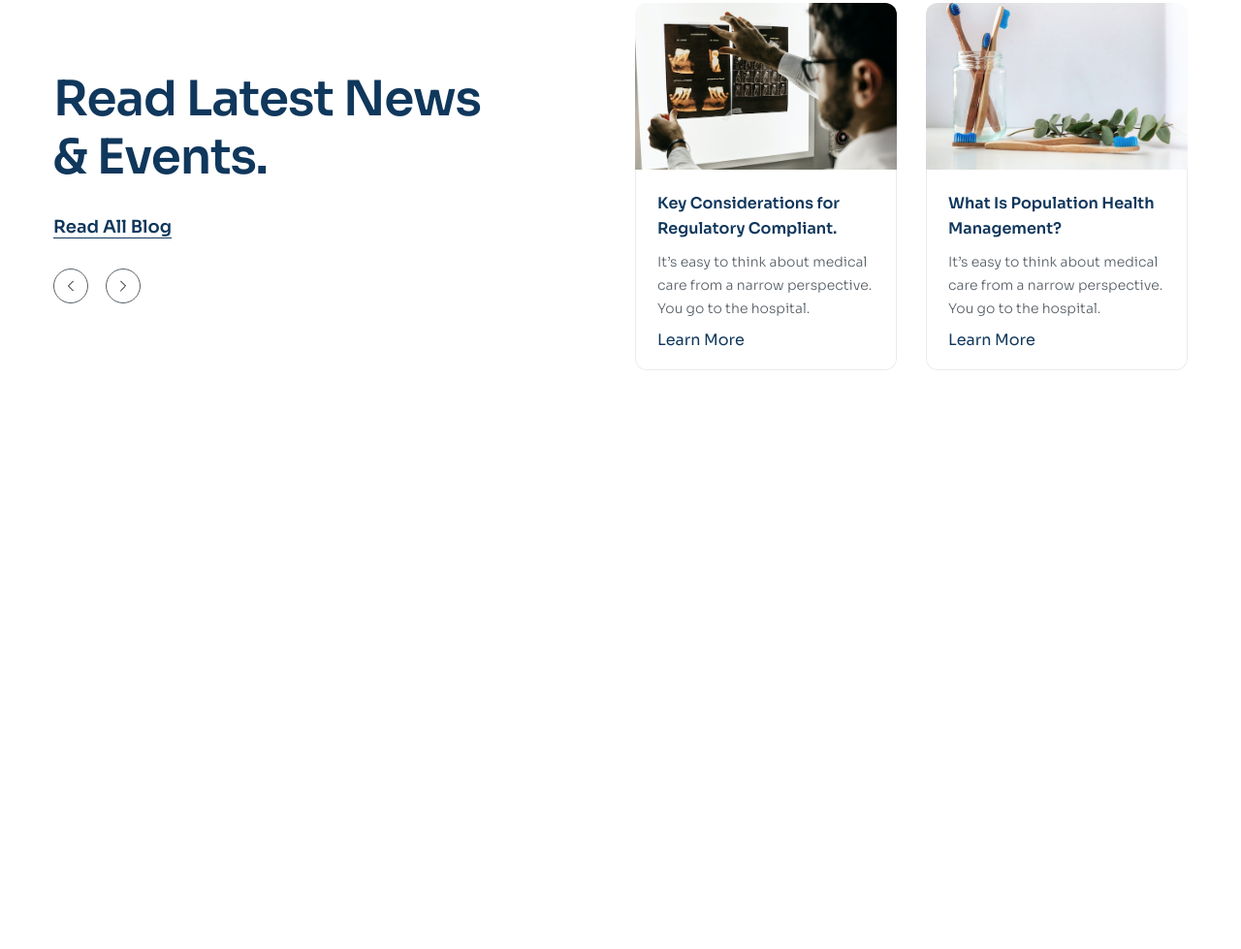
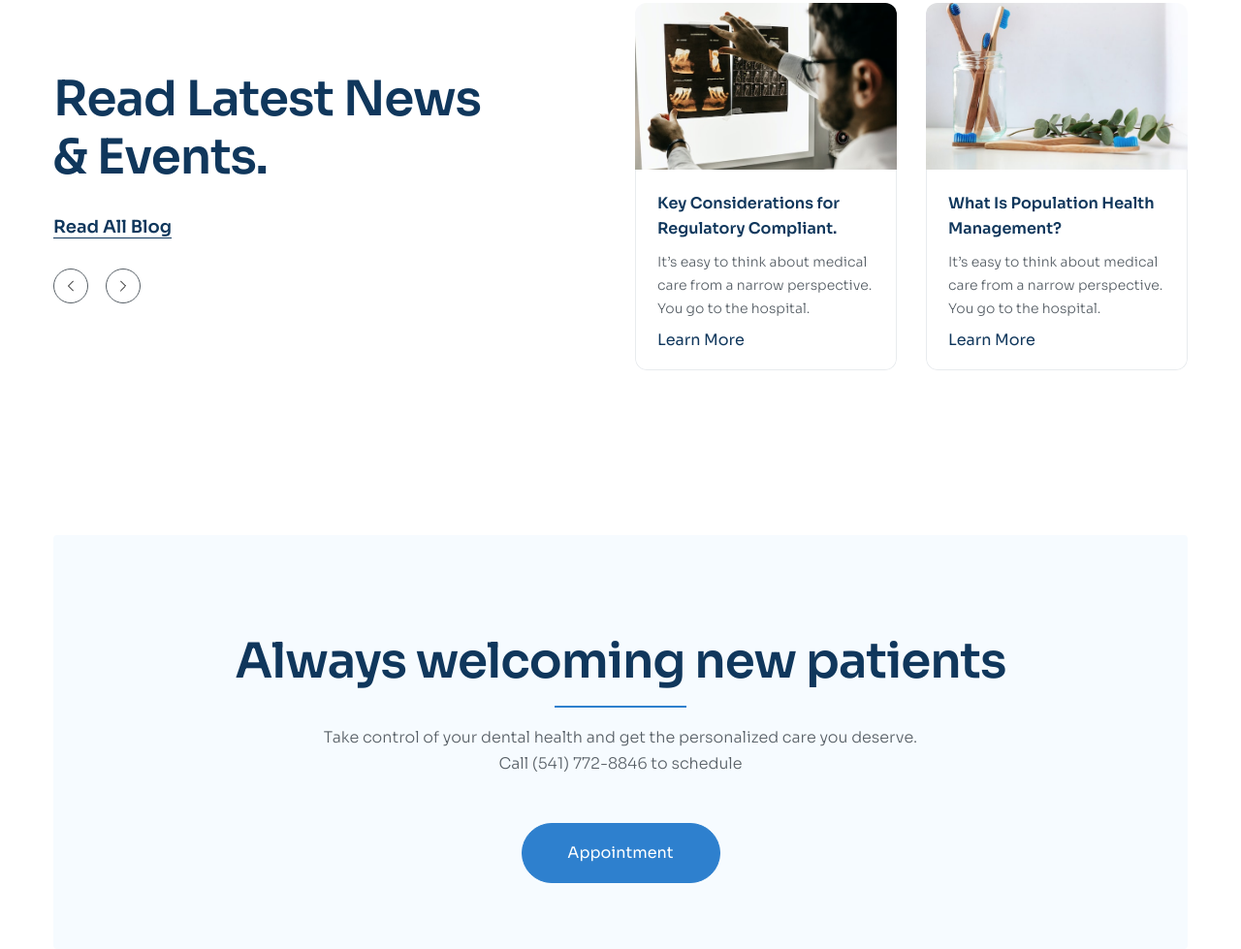
Before and after one commit to nvt-10-10/project-03, a plain HTML site: page index.html in a window 1280 px wide. Shown: the part 5243-6222 px from the top of the page at 97% size. Before the commit the page ends 6000 px from the top, so only its background shows below. Drawn offline with Linux system fonts and the light colour scheme.

Commit message:
appointment

```diff
--- a/assets/css/styles.css
+++ b/assets/css/styles.css
@@ -590,7 +590,7 @@ a:hover {
 
 .news-item:hover {
     box-shadow: 0px 18px 50px 0px rgba(0, 0, 0, 0.1);
-    transform: translateY(-16px);
+    transform: translateY(-8px);
 }
 .news-item:hover .news-item__body {
     border-color: #fff;
@@ -633,3 +633,47 @@ a:hover {
     color: #10375c;
     font-size: 1.267;
 }
+
+.news-item__more:hover {
+    color: #2e80ce;
+}
+/* Appointment */
+.appointment {
+    margin: 85px 0 170px 0;
+}
+
+.appointment__inner {
+    background: #f6fbff;
+    padding: 100px 170px;
+    text-align: center;
+    width: 1170px;
+    height: 427px;
+    flex-shrink: 0;
+    border-radius: 4px;
+}
+.appointment__heading {
+    position: relative;
+    padding-bottom: 18px;
+}
+.appointment__heading::after {
+    position: absolute;
+    display: inline-block;
+    content: "";
+    margin: 0 auto;
+    bottom: 0;
+    width: 136px;
+    height: 2px;
+    left: 0;
+    right: 0;
+
+    flex-shrink: 0;
+    background: #2e80ce;
+}
+
+.appointment__desc {
+    margin: 18px 0 48px 0;
+    max-width: 617px;
+    font-size: 1.6rem;
+    margin-left: auto;
+    margin-right: auto;
+}
--- a/index.html
+++ b/index.html
@@ -624,5 +624,21 @@
                 </div>
             </div>
         </section>
+        <!-- Appointment -->
+        <section class="appointment">
+            <div class="container">
+                <div class="appointment__inner">
+                    <h2 class="appointment__heading section-heading">
+                        Always welcoming new patients
+                    </h2>
+                    <p class="appointment__desc section-desc">
+                        Take control of your dental health and get the
+                        personalized care you deserve. Call (541) 772-8846 to
+                        schedule
+                    </p>
+                    <a href="#!" class="btn">Appointment</a>
+                </div>
+            </div>
+        </section>
     </body>
 </html>
```
